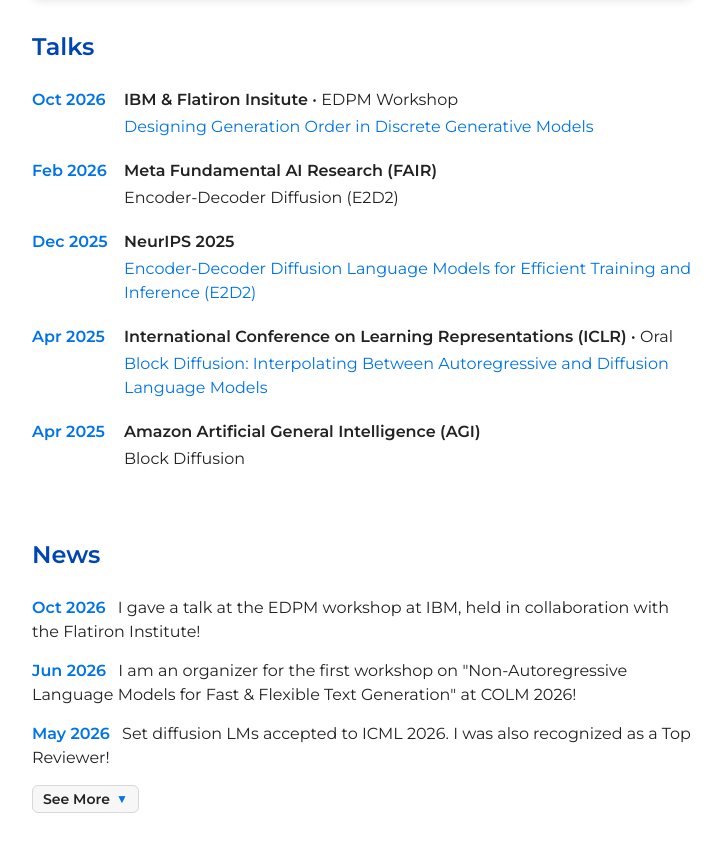
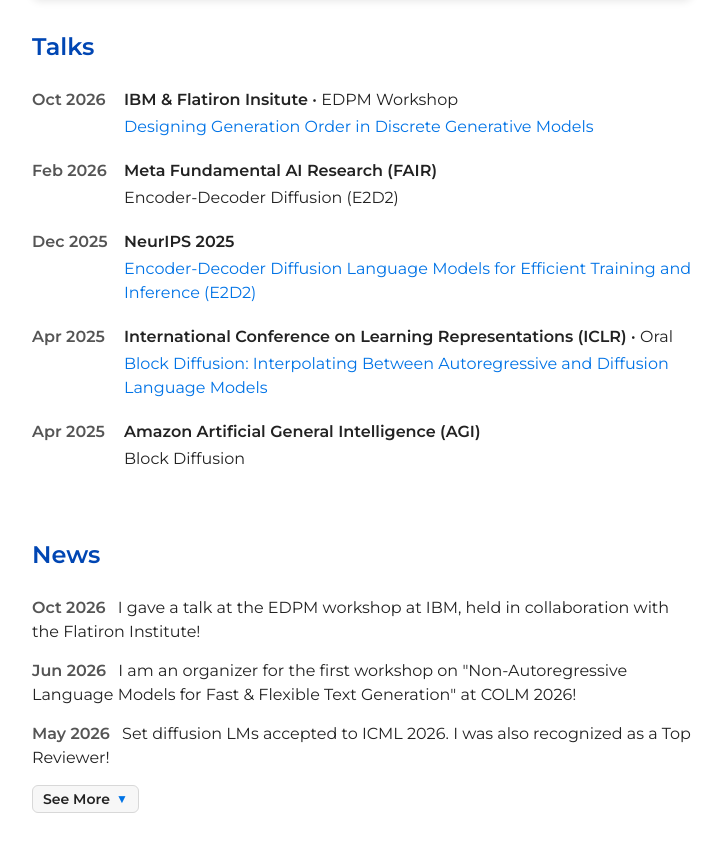
Before and after one commit to mariannearr/mariannearr.github.io, a plain HTML site: page index.html in a window 1280 px wide. Shown: the part 2871-3714 px from the top of the page, without its empty margins (458-1179 px from the left). Drawn offline with Linux system fonts and the light colour scheme; files whose address does not match are found by name.

Commit message:
Use dark gray for Talks and News dates

```diff
--- a/index.html
+++ b/index.html
@@ -235,7 +235,7 @@
       line-height: 1.5;
     }
     .talk-date {
-      color: #0073e6;
+      color: #555;
       font-weight: 600;
       white-space: nowrap;
     }
@@ -268,7 +268,7 @@
       display: none;
     }
     .news-date {
-      color: #0073e6;
+      color: #555;
       font-weight: 600;
       margin-right: 8px;
       white-space: nowrap;
```
